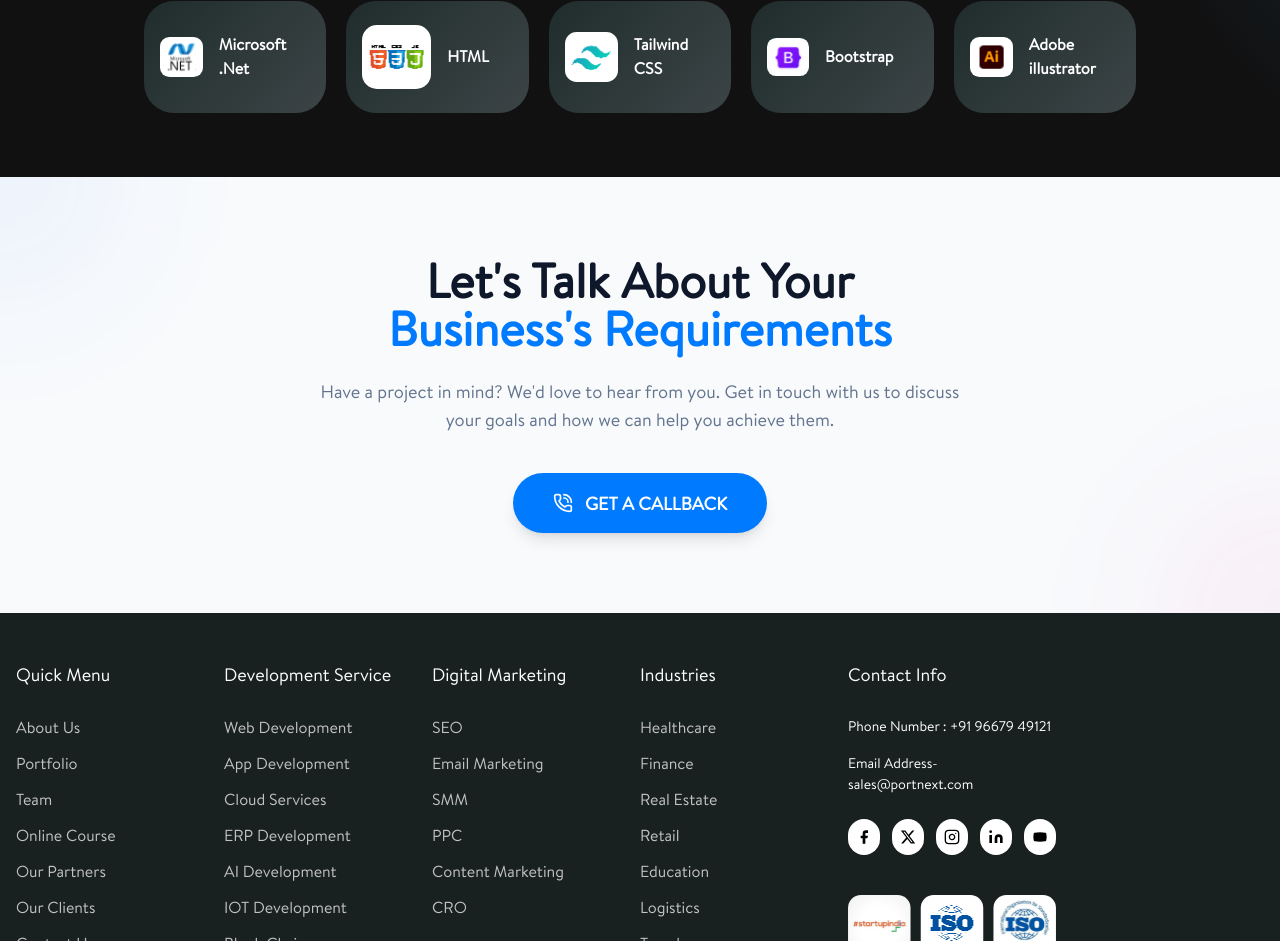
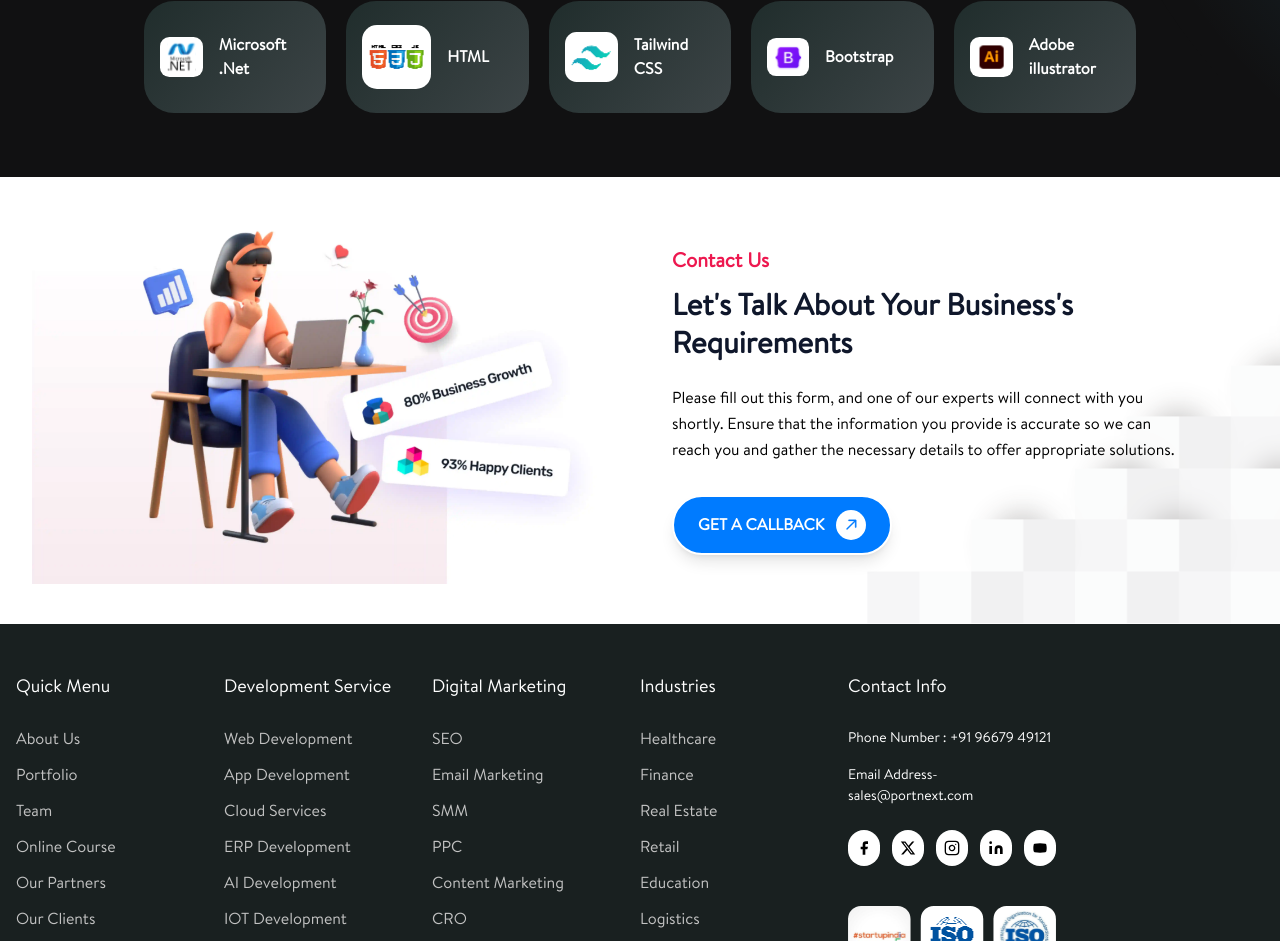
Before and after one commit to HariVMS/portnxt, a Next.js app: page / in a window 1280 px wide. Shown: the part 6522-7463 px from the top of the page. Built offline with nearby package versions, Linux system fonts and the light colour scheme.

Commit message:
completed the contact section

```diff
--- a/src/components/sections/ContactCTA.tsx
+++ b/src/components/sections/ContactCTA.tsx
@@ -1,30 +1,57 @@
 import Link from "next/link";
-import { PhoneCall } from "lucide-react";
+import Image from "next/image";
+import { ArrowUpRight } from "lucide-react";
+import { GoArrowUpRight } from "react-icons/go";
 
 export default function ContactCTA() {
     return (
-        <section className="py-20 bg-slate-50 relative overflow-hidden">
-            <div className="container relative z-10 text-center">
-                <h2 className="text-3xl md:text-5xl font-bold text-slate-900 mb-6">
-                    Let's Talk About Your <br />
-                    <span className="text-primary">Business's Requirements</span>
-                </h2>
-                <p className="text-slate-500 max-w-2xl mx-auto mb-10 text-lg">
-                    Have a project in mind? We'd love to hear from you. Get in touch with us to discuss your goals and how we can help you achieve them.
-                </p>
+        <section
+            id="contact"
+            className="py-10 bg-slate-50 relative overflow-hidden bg-cover bg-center"
+            style={{ backgroundImage: "url('/img/Home/box-pattern.svg')" }}
+        >
+            <div className="container mx-auto px-4 sm:px-6 lg:px-8 2xl:max-w-[1536px]">
+                <div className="grid grid-cols-1 md:grid-cols-2 items-center gap-8 md:gap-16">
+                    {/* Left Content - Image */}
+                    <div className="mt-5 md:mt-0 flex justify-center md:justify-start">
+                        <Image
+                            src="/img/Home/contact-us.webp"
+                            alt="Contact Us"
+                            width={600}
+                            height={600}
+                            className="object-cover w-full"
+                        />
+                    </div>
 
-                <Link
-                    href="/contact"
-                    className="inline-flex items-center gap-3 bg-primary hover:bg-blue-600 text-white px-10 py-4 rounded-full font-bold text-lg shadow-lg hover:shadow-blue-500/40 transition-all transform hover:-translate-y-1"
-                >
-                    <PhoneCall size={20} />
-                    GET A CALLBACK
-                </Link>
+                    {/* Right Content - Text */}
+                    <div className="max-w-lg">
+                        <h4 className="font-bold text-base lg:text-xl text-[#ED184F] mb-3">
+                            Contact Us
+                        </h4>
+                        <h2 className="font-bold text-xl sm:text-3xl lg:text-3xl lg:mb-6 mb-3 text-slate-900 leading-tight">
+                            Let's Talk About Your Business's Requirements
+                        </h2>
+                        <p className="text-black text-base lg:text-[16px] mb-8 leading-relaxed">
+                            Please fill out this form, and one of our experts will connect with you shortly. Ensure that the information you provide is accurate so we can reach you and gather the necessary details to offer appropriate solutions.
+                        </p>
+
+
+
+                        <Link
+                            href="/contact-us"
+                            className="flex items-center gap-1 bg-primary text-white pl-6 pr-6 py-4 h-[60px] max-w-fit rounded-full text-[12px] font-bold  btn-hover-effect group border-2 border-white hover:border-primary shadow-lg"
+                        >
+                            <span className="text-[16px] uppercase">Get A Callback</span>
+                            <span className="w-[30px] h-[30px] rounded-full flex items-center justify-center bg-white ml-2">
+                                <GoArrowUpRight
+                                    size={18}
+                                    className="group-hover:rotate-45 stroke-[0.5] text-primary transition-transform duration-500"
+                                />
+                            </span>
+                        </Link>
+                    </div>
+                </div>
             </div>
-
-            {/* Decorative Circles */}
-            <div className="absolute top-0 left-0 w-64 h-64 bg-blue-500/5 rounded-full blur-3xl -translate-x-1/2 -translate-y-1/2"></div>
-            <div className="absolute bottom-0 right-0 w-64 h-64 bg-pink-500/5 rounded-full blur-3xl translate-x-1/2 translate-y-1/2"></div>
         </section>
     );
 }
```
Also changed, not shown: public/img/Home/box-pattern.svg (added), public/img/Home/contact-us.webp (added).
